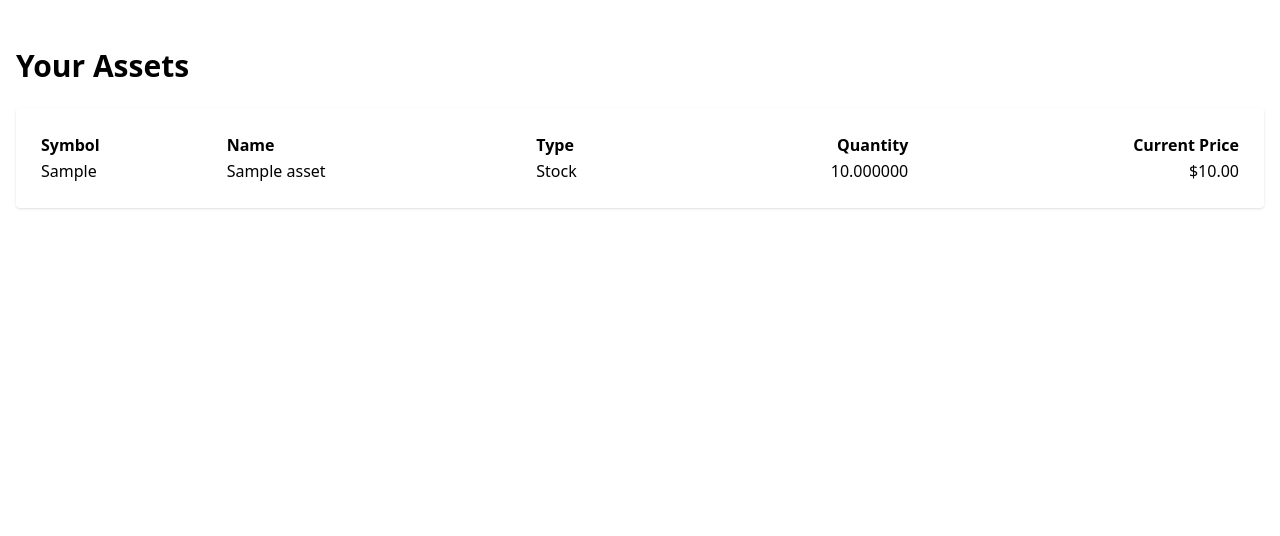
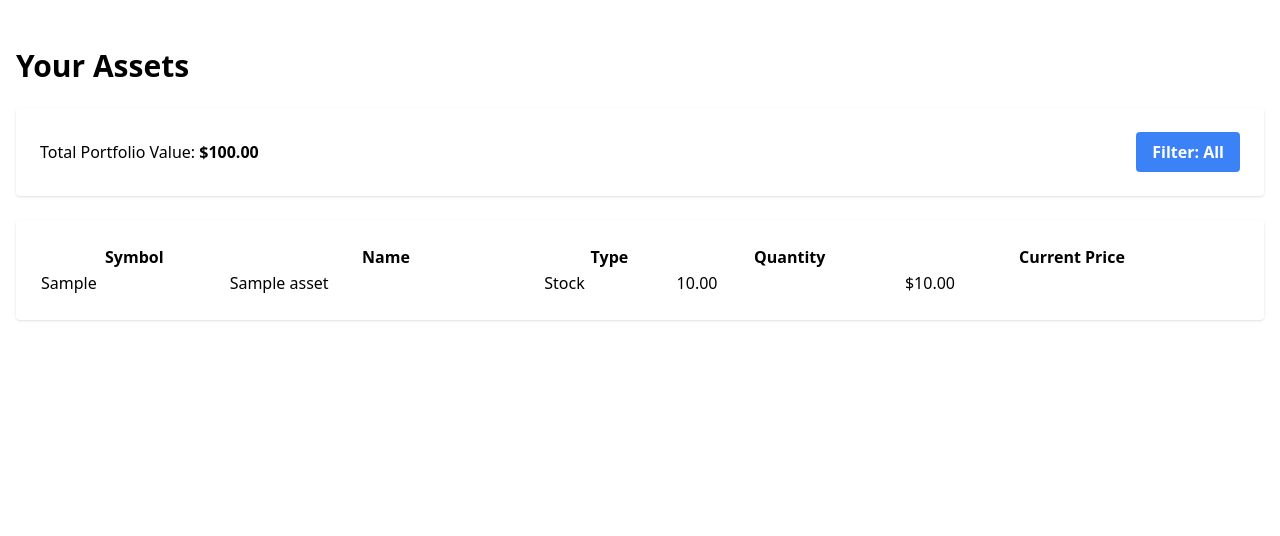
Before and after one commit to ehinckes/finm, a Django app: page /assets/ in a window 1280 px wide. Shown: the part 64-600 px from the top of the page. Run offline with Django 5.2, Linux system fonts and the light colour scheme; a user stored in the database is signed in; tables that the repository leaves empty hold one stand-in row (values such as "Sample post").

Commit message:
- Updating assets UI - Fixed issue with asset filtering

```diff
--- a/finm_tracker/portfolio/serializers.py
+++ b/finm_tracker/portfolio/serializers.py
@@ -7,6 +7,11 @@ class AssetSerializer(serializers.ModelSerializer):
         model = Asset
         fields = ['id', 'symbol', 'name', 'asset_type', 'quantity', 'current_price']
         read_only_fields = ['id']
+
+        def to_representation(self, instance):
+            representation = super().to_representation(instance)
+            representation['asset_type'] = instance.get_asset_type_display()
+            return representation
 
 class TransactionSerializer(serializers.ModelSerializer):
     class Meta:
--- a/finm_tracker/portfolio/templates/portfolio/assets.html
+++ b/finm_tracker/portfolio/templates/portfolio/assets.html
@@ -1,33 +1,64 @@
 {% extends "portfolio/base.html" %}
+{% load static %}
+{% load custom_filters %}
 
 {% block title %}Assets - Financial Portfolio Tracker{% endblock %}
 
 {% block content %}
-<h1 class="custom-h1">Your Assets</h1>
+<h1 id="your-assets" class="custom-h1">Your Assets</h1>
+
+<div class="bg-white p-6 rounded shadow mb-6 flex justify-between items-center">
+    <div class="total-value">
+        Total Portfolio Value: <span id="portfolio-value" class="font-bold">${{ total_value|floatformat:2 }}</span>
+    </div>
+
+    <div class="asset-type-filter">
+        <button id="filter-button" class="bg-blue-500 hover:bg-blue-700 text-white font-bold py-2 px-4 rounded">
+            Filter: All
+        </button>
+        <script>
+            document.addEventListener('DOMContentLoaded', function() {
+                var filterButton = document.getElementById('filter-button');
+                var filters = ['all', 'stock', 'crypto', 'commodity', 'bond'];
+                var currentFilter = '{{ current_filter }}';
+
+                filterButton.addEventListener('click', function() {
+                    var currentIndex = filters.indexOf(currentFilter);
+                    var nextIndex = (currentIndex + 1) % filters.length;
+                    var nextFilter = filters[nextIndex];
+
+                    var url = new URL(window.location);
+                    url.searchParams.set('asset_type', nextFilter);
+                    window.location.href = url.toString();
+                });
+            });
+        </script>
+    </div>
+</div>
 
 <div class="bg-white p-6 rounded shadow">
     <table class="w-full">
         <thead>
             <tr>
-                <th class="text-left">Symbol</th>
-                <th class="text-left">Name</th>
-                <th class="text-left">Type</th>
-                <th class="text-right">Quantity</th>
-                <th class="text-right">Current Price</th>
+                <th><a href="?sort=symbol&asset_type={{ current_filter }}">Symbol</a></th>
+                <th><a href="?sort=name&asset_type={{ current_filter }}">Name</a></th>
+                <th><a href="?sort=asset_type&asset_type={{ current_filter }}">Type</a></th>
+                <th><a href="?sort=quantity&asset_type={{ current_filter }}">Quantity</a></th>
+                <th><a href="?sort=current_price&asset_type={{ current_filter }}">Current Price</a></th>
             </tr>
         </thead>
-        <tbody>
+        <tbody id="asset-table-body">
             {% for asset in assets %}
             <tr>
                 <td>{{ asset.symbol }}</td>
                 <td>{{ asset.name }}</td>
                 <td>{{ asset.get_asset_type_display }}</td>
-                    <td class="text-right">{{ asset.quantity }}</td>
-                    <td class="text-right">${{ asset.current_price|default_if_none:"N/A" }}</td>
+                <td>{{ asset.quantity|display_decimal }}</td>
+                <td>${{ asset.current_price|default_if_none:"N/A"|floatformat:2 }}</td>
             </tr>
             {% empty %}
             <tr>
-                    <td colspan="5" class="text-center">No assets found</td>
+                <td colspan="5">No assets found</td>
             </tr>
             {% endfor %}
         </tbody>
--- a/finm_tracker/portfolio/views.py
+++ b/finm_tracker/portfolio/views.py
@@ -11,6 +11,7 @@ from django.core.exceptions import ValidationError
 from django.utils import timezone
 from rest_framework.authentication import TokenAuthentication, SessionAuthentication
 from decimal import Decimal, InvalidOperation
+from django.db.models import F, Sum
 
 
 
@@ -120,7 +121,27 @@ def logout_view(request):
 def assets_view(request):
     portfolio = get_object_or_404(Portfolio, user=request.user)
     assets = Asset.objects.filter(portfolio=portfolio)
-    context = {'assets': assets}
+
+    # Filtering
+    current_filter = request.GET.get('asset_type', 'all').lower()
+    if current_filter != 'all':
+        assets = assets.filter(asset_type=current_filter)
+
+    # Sorting
+    sort_by = request.GET.get('sort', 'symbol')
+    assets = assets.order_by(sort_by)
+
+    # Total value calculation
+    total_value = assets.aggregate(
+        total=Sum(F('quantity') * F('current_price'))
+    )['total'] or 0
+
+    context = {
+        'assets': assets,
+        'total_value': total_value,
+        'current_sort': sort_by,
+        'current_filter': current_filter,
+    }
     return render(request, 'portfolio/assets.html', context)
 
 @login_required
--- a/finm_tracker/theme/static/css/dist/styles.css
+++ b/finm_tracker/theme/static/css/dist/styles.css
@@ -1134,6 +1134,14 @@ select {
   flex-direction: column;
 }
 
+.items-center {
+  align-items: center;
+}
+
+.justify-between {
+  justify-content: space-between;
+}
+
 .gap-6 {
   gap: 1.5rem;
 }
@@ -1184,8 +1192,8 @@ select {
   background-color: rgb(255 255 255 / var(--tw-bg-opacity));
 }
 
-.p-3 {
-  padding: 0.75rem;
+.p-2 {
+  padding: 0.5rem;
 }
 
 .p-4 {
@@ -1198,10 +1206,6 @@ select {
 
 .p-8 {
   padding: 2rem;
-}
-
-.p-2 {
-  padding: 0.5rem;
 }
 
 .px-3 {
@@ -1225,10 +1229,6 @@ select {
 
 .text-center {
   text-align: center;
-}
-
-.text-right {
-  text-align: right;
 }
 
 .text-2xl {
@@ -1295,6 +1295,11 @@ select {
   background-color: rgb(37 99 235 / var(--tw-bg-opacity));
 }
 
+.hover\:bg-blue-700:hover {
+  --tw-bg-opacity: 1;
+  background-color: rgb(29 78 216 / var(--tw-bg-opacity));
+}
+
 .hover\:bg-green-600:hover {
   --tw-bg-opacity: 1;
   background-color: rgb(22 163 74 / var(--tw-bg-opacity));
```
Lines whose indentation alone changed are shown as unchanged.
